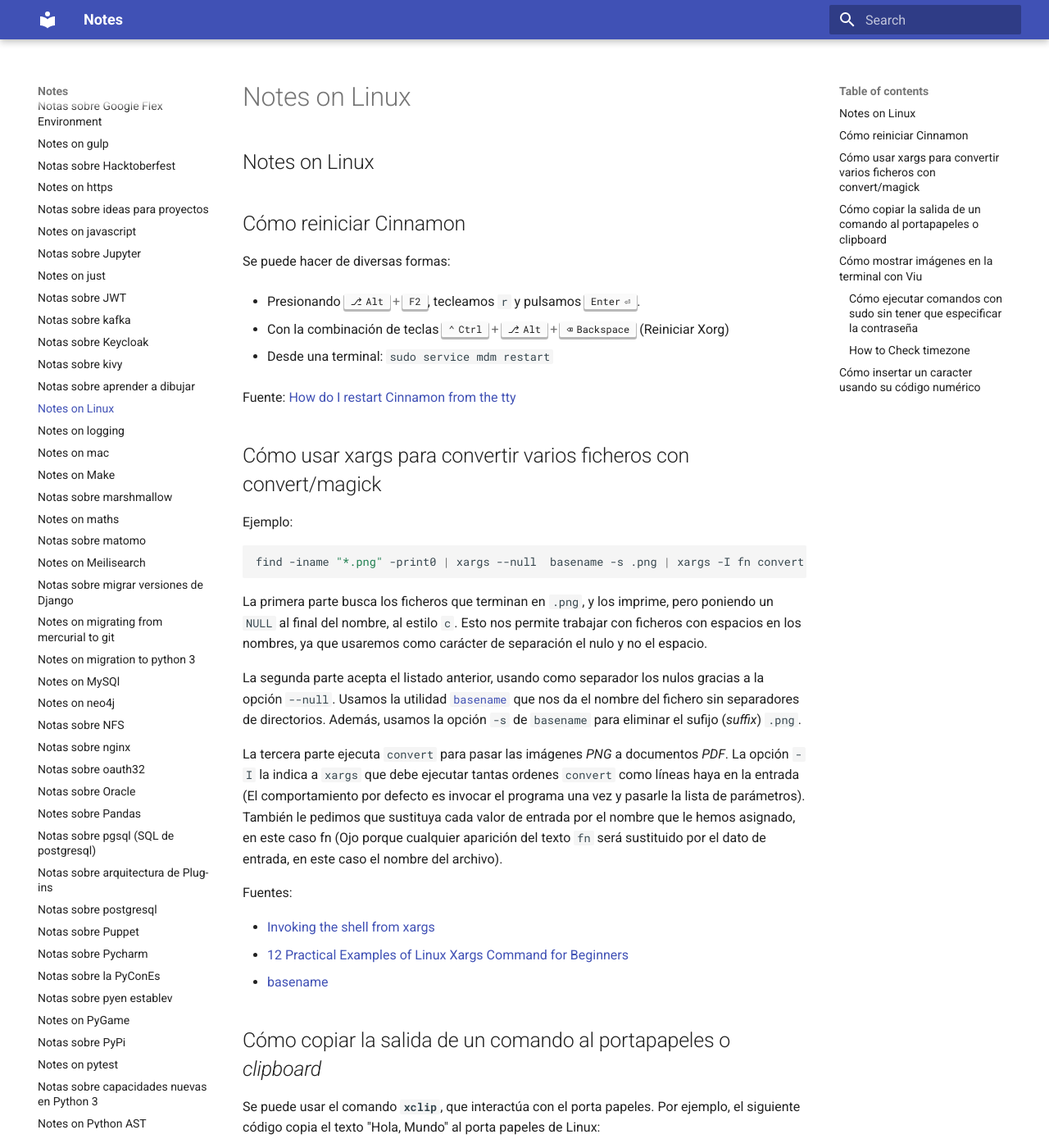
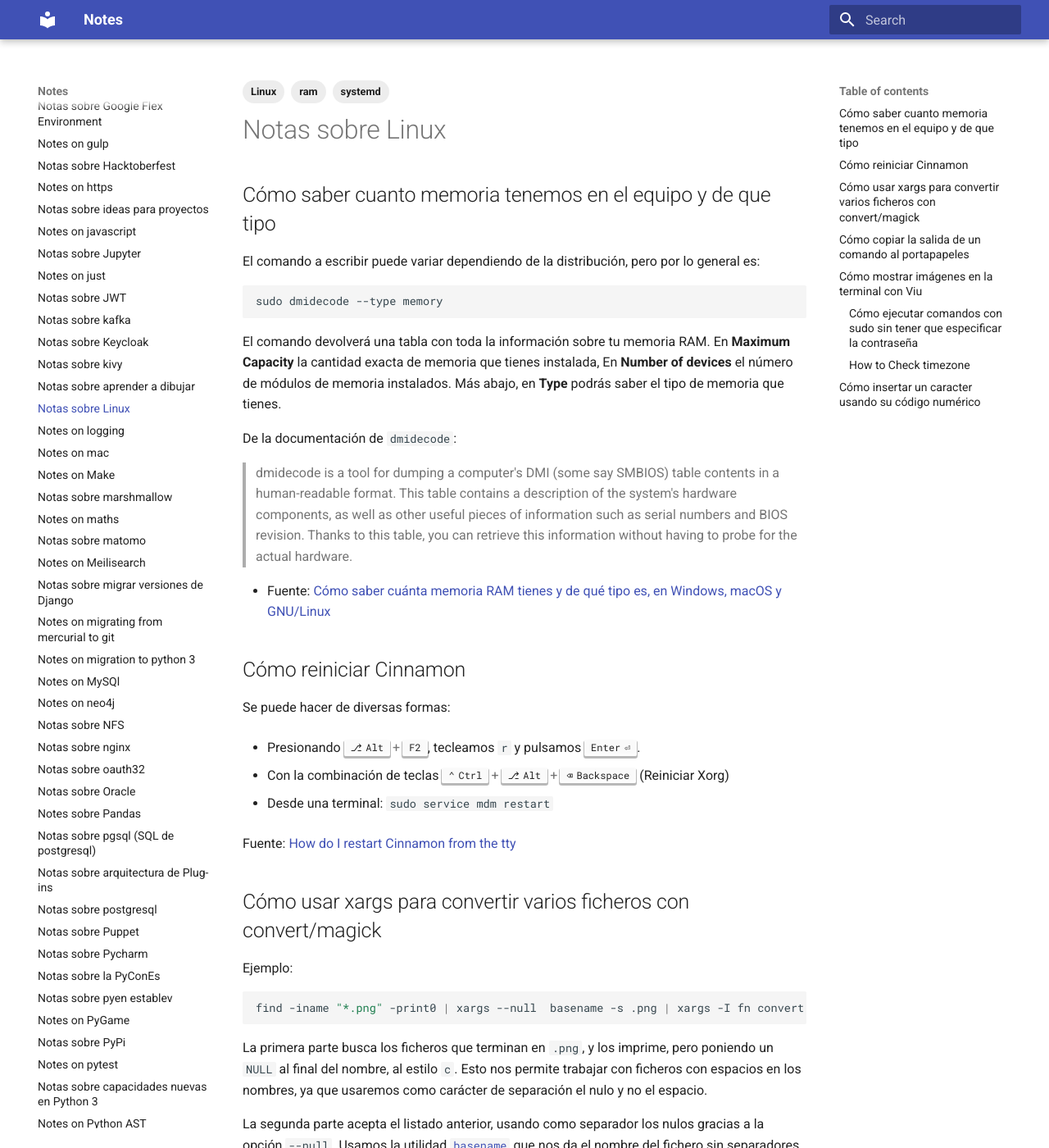
Before and after one commit to euribates/notes, an MkDocs documentation site: the page built from docs/notes-on-linux.md, in a window 1280 px wide and 1400 px high. Shown: the whole window at 82% size. Built offline with MkDocs 1.6.1 and Material for MkDocs 9.7.7, drawn with Linux system fonts in a browser that asks for light colours; some of the changed text lies outside the part shown.

Commit message:
Añade nota sobre obterner informacion de la memoria fiicamente instalada en un ordenador, en Linux

````diff
--- a/docs/notes-on-linux.md
+++ b/docs/notes-on-linux.md
@@ -1,8 +1,37 @@
 ---
-title: Notes on Linux
+title: Notas sobre Linux
+tags:
+    - Linux
+    - systemd
+    - ram
 ---
 
-## Notes on Linux
+## Cómo saber cuanto memoria tenemos en el equipo y de que tipo
+
+El comando a escribir puede variar dependiendo de la distribución, pero por lo
+general es:
+
+```shell
+sudo dmidecode --type memory
+```
+
+El comando devolverá una tabla con toda la información sobre tu memoria RAM. En
+__Maximum Capacity__ la cantidad exacta de memoria que tienes instalada, En
+__Number of devices__ el número de módulos de memoria instalados. Más abajo, en
+__Type__ podrás saber el tipo de memoria que tienes.
+
+De la documentación de `dmidecode`:
+
+> dmidecode  is  a  tool for dumping a computer's DMI (some say SMBIOS) table
+> contents in a human-readable format. This table contains a description of the
+> system's hardware components, as well as  other  useful pieces  of
+> information such as serial numbers and BIOS revision. Thanks to this table,
+> you can retrieve this information without having to probe for the actual
+> hardware.
+
+- Fuente: [Cómo saber cuánta memoria RAM tienes y de qué tipo es, en Windows, macOS y GNU/Linux](https://www.xataka.com/basics/como-saber-cuanta-memoria-ram-tienes-que-tipo-windows-macos-gnu-linux)
+
+
 
 ## Cómo reiniciar Cinnamon
 
@@ -52,7 +81,7 @@ Fuentes:
 - [basename](https://linux.die.net/man/1/basename)
 
 
-## Cómo copiar la salida de un comando al portapapeles o _clipboard_
+## Cómo copiar la salida de un comando al portapapeles
 
 Se puede usar el comando **`xclip`**, que interactúa con el porta papeles. Por ejemplo,
 el siguiente código copia el texto "Hola, Mundo" al porta papeles de Linux:
````
